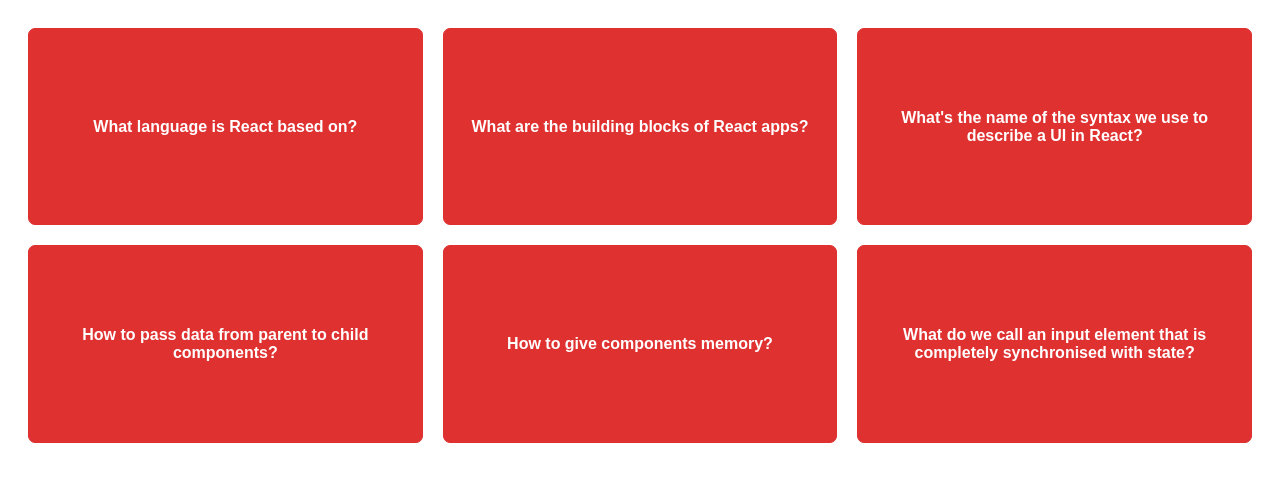
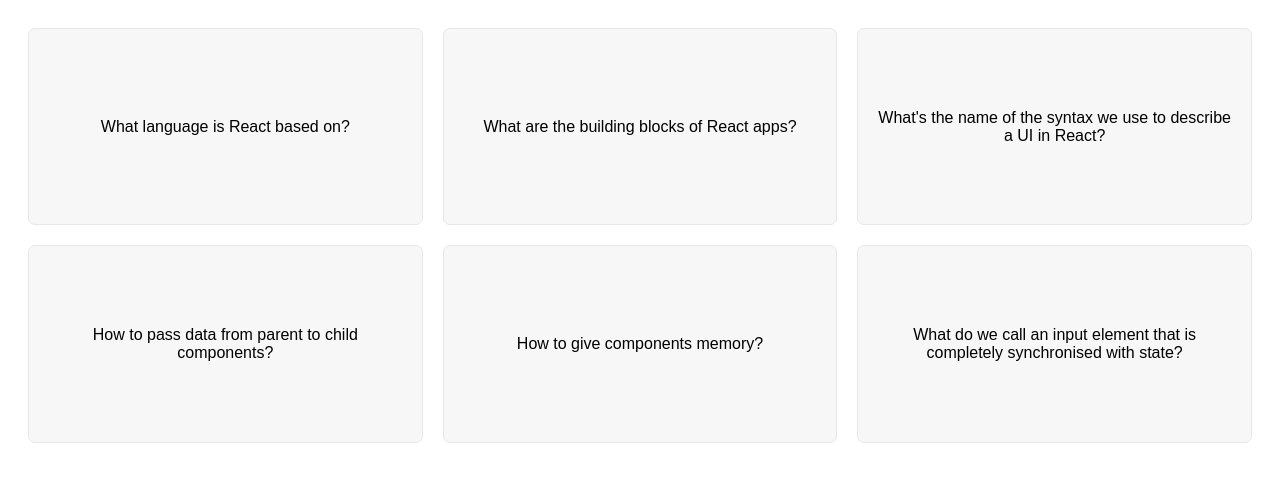
Before and after one commit to Rudransh-Singh-Athwal/Flash-Cards, a React (Vite) app: page / in a window 1280 px wide. Shown: the top 482 px of the page. Built offline with nearby package versions, Linux system fonts and the light colour scheme.

Commit message:
added click function to flash cards

```diff
--- a/src/App.jsx
+++ b/src/App.jsx
@@ -1,3 +1,5 @@
+import { useState } from "react";
+
 export default function App() {
   return (
     <div className="App">
@@ -41,10 +43,20 @@
 ];
 
 function FlashCard() {
+  const [selectedId, setSelectedId] = useState(null);
+
+  function handleClick(id) {
+    setSelectedId(id);
+  }
+
   return (
     <div className="flashcards">
       {questions.map((el) => (
-        <div key={el.id} className="selected">
+        <div
+          key={el.id}
+          className={el.id === selectedId ? "selected" : ""}
+          onClick={() => handleClick(el.id)}
+        >
           <p>{el.question}</p>
         </div>
       ))}
```
